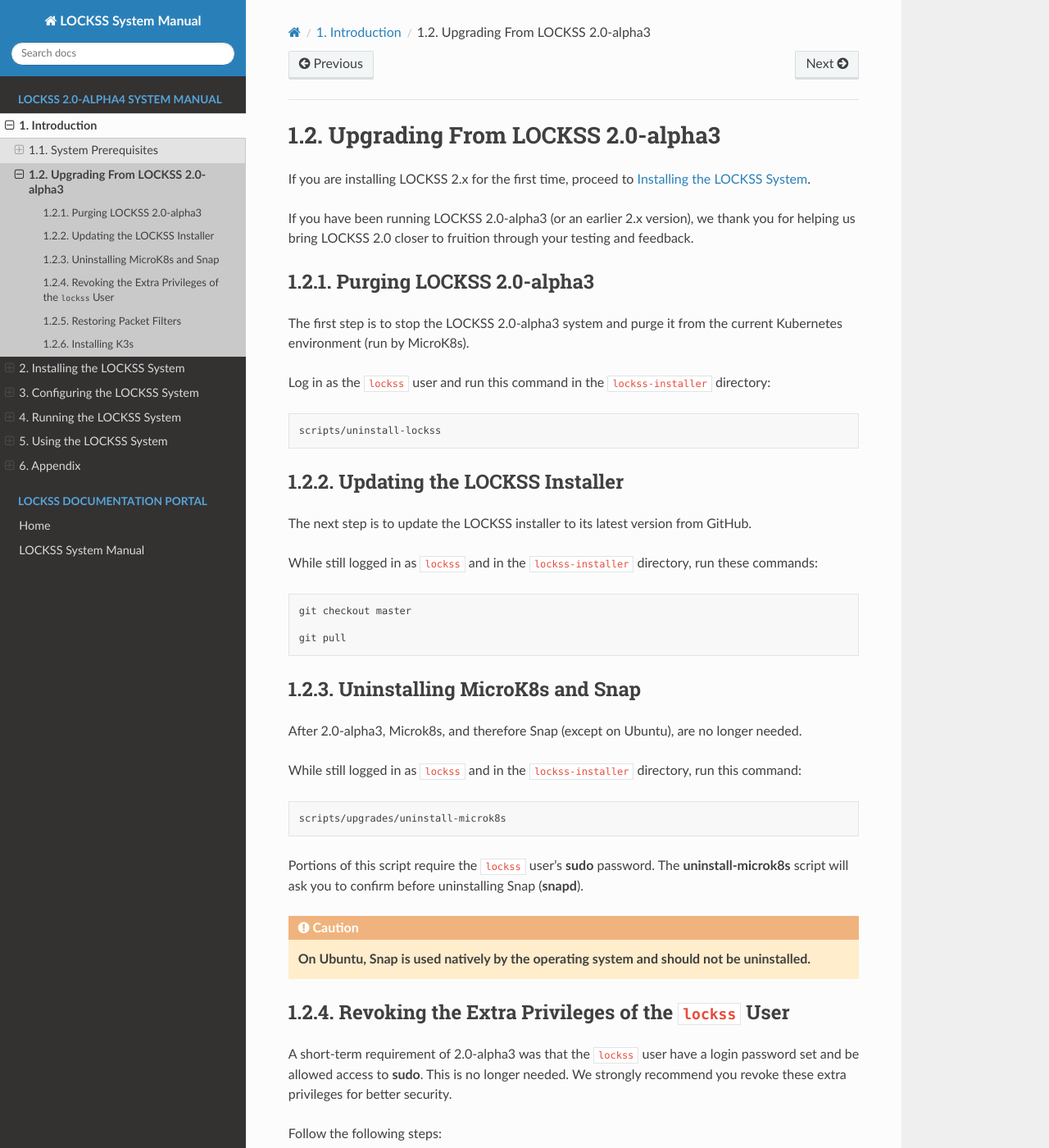
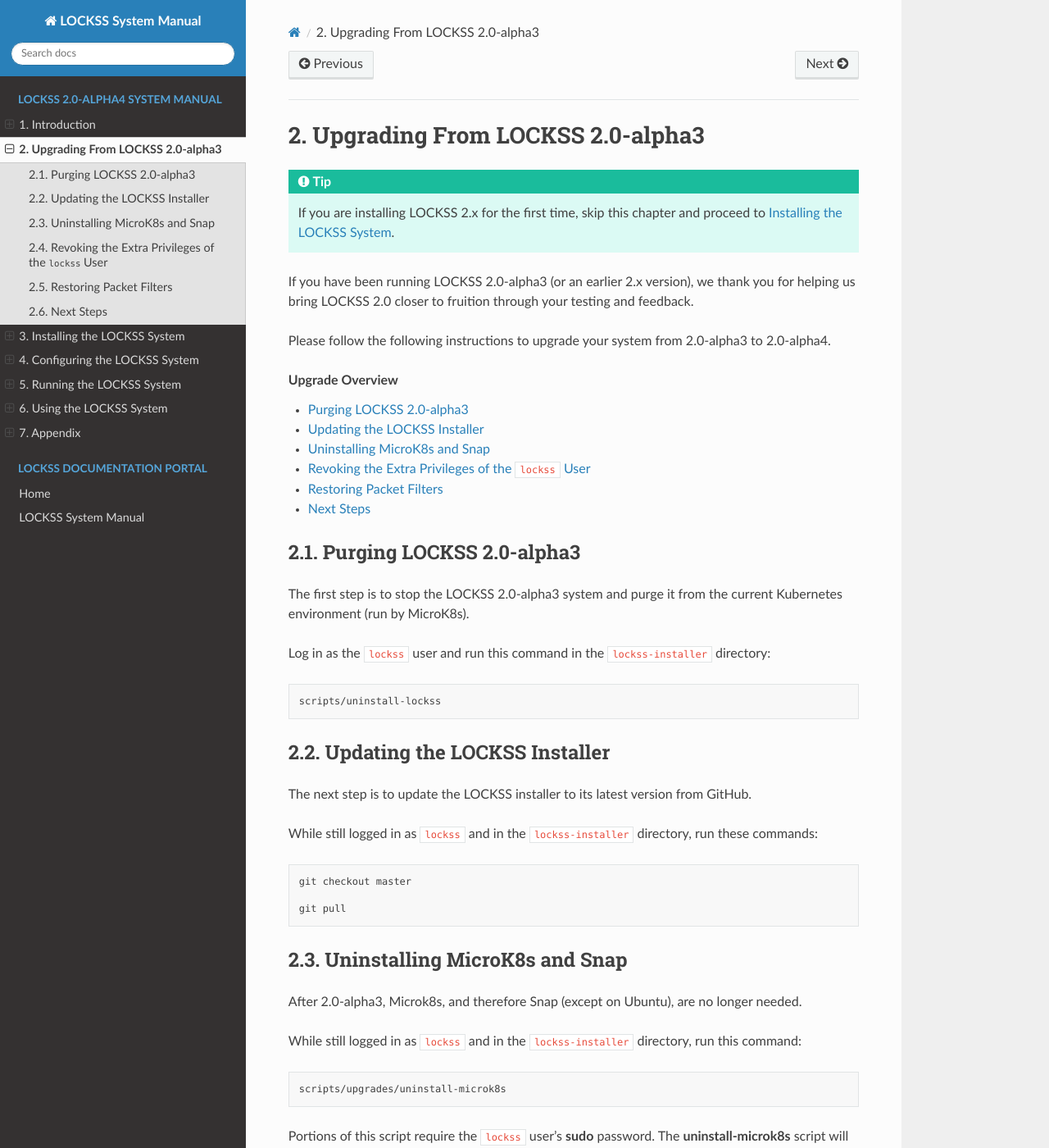
Before and after one commit to lockss/lockss-rtd-manual, a Sphinx documentation site: the page built from docs/upgrading/index.rst, in a window 1280 px wide and 1400 px high. Shown: the whole window at 82% size. Built offline with Sphinx 7.4.7 and the Read the Docs theme 2.0.0, drawn with Linux system fonts in a browser that asks for light colours; some of the changed text lies outside the part shown.

Commit message:
Migrate the Upgrading portion into its own top-level section. Wording adjustment. Cosmetic.

```diff
--- a/docs/index.rst
+++ b/docs/index.rst
@@ -103,6 +103,7 @@ LOCKSS 2.0-alpha4 (not released) System Manual
    :numbered:
 
    introduction/index
+   upgrading/index
    installing/index
    configuring
    running
--- a/docs/introduction/index.rst
+++ b/docs/introduction/index.rst
@@ -6,8 +6,6 @@ The LOCKSS system is a distributed digital preservation software system develope
 
 The 2.x series of the LOCKSS system stems from the LAAWS (LOCKSS Architected As Web Services) initiative, an ambitious modernization project that includes rewriting the classic LOCKSS daemon as a suite of containerized components, funded in part by a grant from the `Andrew W. Mellon Foundation <https://mellon.org/>`_.
 
-.. COMMENT VERSIONING
-
 This version, LOCKSS 2.0-alpha4, is the fourth preview release on the road to LOCKSS 2.0.
 
 .. toctree::
@@ -15,4 +13,3 @@ This version, LOCKSS 2.0-alpha4, is the fourth preview release on the road to LO
    :maxdepth: 1
 
    prerequisites
-   upgrading
--- a/docs/introduction/upgrading-none.rst
+++ /dev/null
@@ -1 +0,0 @@
-For this operating system, no particular action is required.
--- a/docs/introduction/upgrading.rst
+++ b/docs/upgrading/index.rst
@@ -2,9 +2,16 @@
 Upgrading From LOCKSS 2.0-alpha3
 ================================
 
-If you are installing LOCKSS 2.x for the first time, proceed to :doc:`/installing/index`.
+.. tip::
+
+   If you are installing LOCKSS 2.x for the first time, skip this chapter and proceed to :doc:`/installing/index`.
 
 If you have been running LOCKSS 2.0-alpha3 (or an earlier 2.x version), we thank you for helping us bring LOCKSS 2.0 closer to fruition through your testing and feedback.
+
+Please follow the following instructions to upgrade your system from 2.0-alpha3 to 2.0-alpha4.
+
+.. contents:: Upgrade Overview
+   :local:
 
 -------------------------
 Purging LOCKSS 2.0-alpha3
@@ -60,13 +67,13 @@ Follow the following steps:
 
 1. Log out of the ``lockss`` user account. You can do this by typing ``exit`` or ``logout``, or hitting :kbd:`Ctrl + D` on the keyboard.
 
-2. Log in as a user other than ``lockss`` with :program:`sudo` privileges [#fn1]_ .
+2. Log in as a user other than ``lockss``, with the ability to use :program:`sudo` to run commands as ``root`` [#fn1]_ .
 
 3. To invalidate the login password of the ``lockss`` user, run this command:
 
-.. code-block:: shell
+   .. code-block:: shell
 
-   sudo usermod --lock lockss
+      sudo usermod --lock lockss
 
 4. To revoke the ``lockss`` user's access to :program:`sudo`, select your operating system below and follow the corresponding instructions.
 
@@ -102,7 +109,7 @@ Restoring Packet Filters
 
 Another short-term requirement of 2.0-alpha3 was that frontends to :program:`iptables` like :program:`firewalld` or :program:`ufw` be disabled, to work more smoothly with MicroK8s. This is also no longer necessary in most cases.
 
-To re-enable packet filters, select your operating system below and follow the corresponding instructions while still logged in as a user other than ``lockss`` with :program:`sudo` privileges [#fn1]_ :
+To re-enable packet filters, select your operating system below and follow the corresponding instructions while still logged in as a user other than ``lockss``, with the ability to use :program:`sudo` to run commands as ``root`` [#fn1]_ :
 
 .. tabs::
 
@@ -130,9 +137,9 @@ To re-enable packet filters, select your operating system below and follow the c
 
       .. include:: upgrading-ufw.rst
 
---------------
-Installing K3s
---------------
+----------
+Next Steps
+----------
 
 Next, you will need to install K3s, a lightweight Kubernetes environment to replace MicroK8s.
 
--- /dev/null
+++ b/docs/upgrading/upgrading-none.rst
@@ -0,0 +1 @@
+This operating system does not have a firewall on by default, so no particular action is required.
```
Also changed, not shown: other parts of docs/upgrading/index.rst (+1 -1 lines), docs/installing/index.rst (+8 -4 lines), docs/upgrading/upgrading-firewalld.rst (renamed from docs/introduction/upgrading-firewalld.rst), docs/upgrading/upgrading-sudo.rst (renamed from docs/introduction/upgrading-sudo.rst), docs/upgrading/upgrading-ufw.rst (renamed from docs/introduction/upgrading-ufw.rst), docs/upgrading/upgrading-wheel.rst (renamed from docs/introduction/upgrading-wheel.rst).
